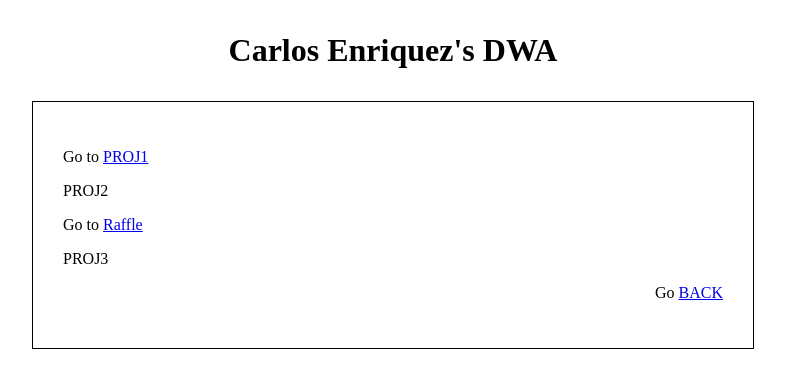
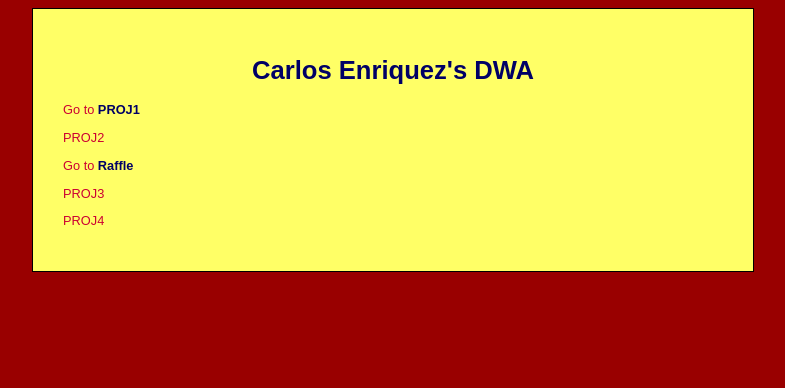
Before and after one commit to carlos-enriquez/dwa, a PHP site: page /stuff/ in a window 1280 px wide. Shown: the top 388 px of the page, without its empty margins (247-1032 px from the left). Run offline with PHP 8.4, Linux system fonts and the light colour scheme.

Commit message:
update css

```diff
--- a/css/style.css
+++ b/css/style.css
@@ -1,14 +1,15 @@
 @charset "UTF-8";
 #wrapper{
 					border:1px solid black;
-					width:620px;
+					width:660px;
 					margin:0px auto;
 					padding:30px;
+					background-color:#FF6;
 				}
 
 
 body {
-	background-color:#393;
+	background-color:#900;
 	font-family: Arial, Helvetica, sans-serif;
 	font-size: 80%;
 	color:#006;
@@ -33,6 +34,7 @@ header h1,h2{
 a:link, a:visited{
 	color: #006;
 	text-decoration:none;
+		font-weight:bold;
 
 }
 a:hover{
--- a/index.html
+++ b/index.html
@@ -3,25 +3,20 @@
 <head>
 	    <meta http-equiv="Content-Type" content="text/html; charset=UTF-8">
         <title>Building Dynamic Web Applications</title>
+       <link href="css/style.css" rel="stylesheet" type="text/css" />
 
-	<style type='text/css'>
-    	#wrapper{
-					border:1px solid black;
-					width:660px;
-					margin:0px auto;
-					padding:30px;
-				}
-    </style>
 </head>
 
 <body>
-<h1><p style="text-align:center">Carlos Enriquez's DWA</p></h1>
-    <div id='wrapper'>
-        <p>Go to <a href="p1/index.html">PROJ1</a></p>
-      <p>PROJ2</p>
-        <p>Go to <a href="p2/index.php">Raffle</a></p>
-      <p>PROJ3</p>
-      <p style="text-align:right">Go <a href="../index.html">BACK</a></p>
+<div id="wrapper">
+	    <h1 style="text-align:center">Carlos Enriquez's DWA</h1>
+
+            <p style="color:#C03">Go to <a href="p1/index.html">PROJ1</a></p>
+            <p style="color:#C03">PROJ2</p>
+            <p style="color:#C03">Go to <a href="p2/index.php">Raffle</a></p>
+            <p style="color:#C03">PROJ3</p>
+  	        <p style="color:#C03">PROJ4</p>
+
     </div>
 </body>
 </html>
```
Also changed, not shown: p1/index.html (+6 -10 lines).
